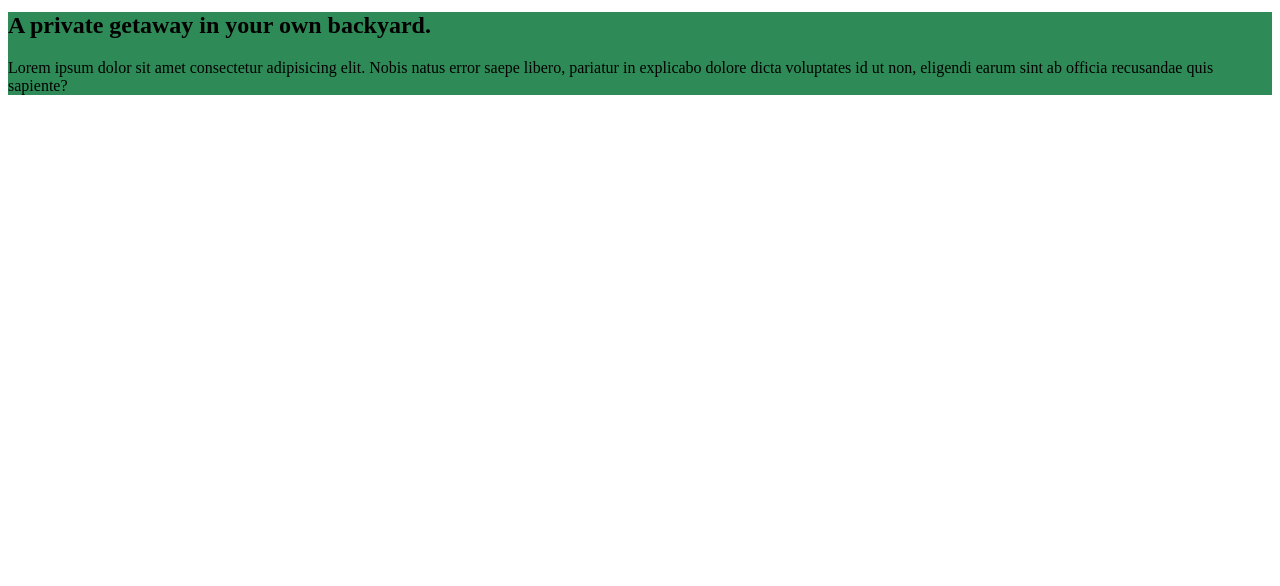
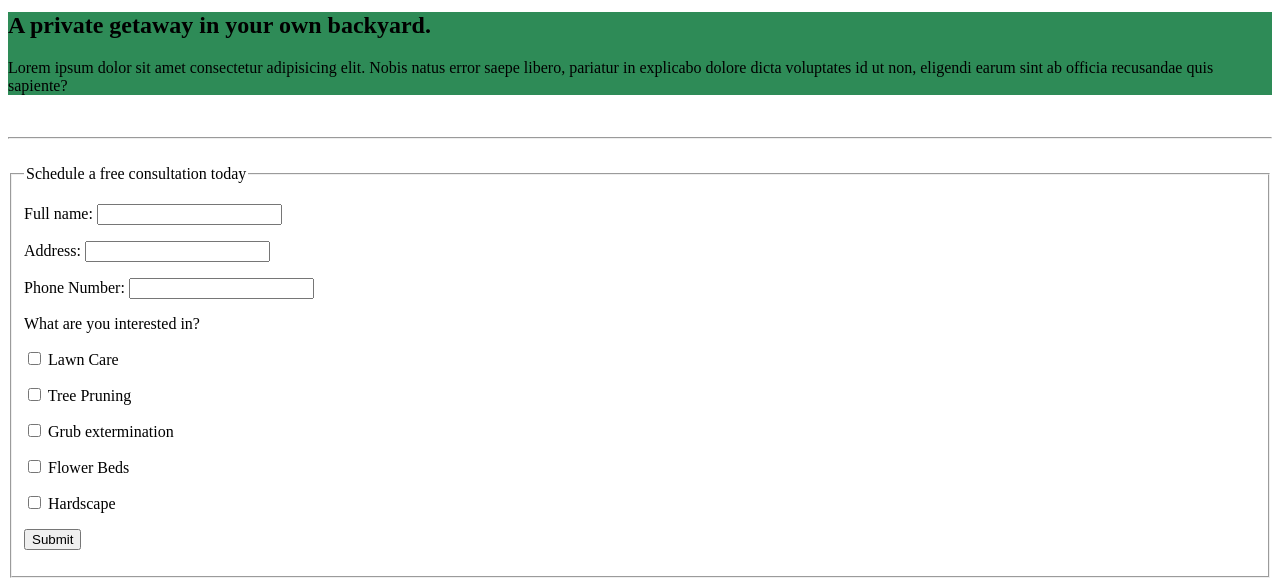
Before and after one commit to DavidBehrmann/htmlrecap, a plain HTML site: page index.html in a window 1280 px wide. Shown: the part 477-1063 px from the top of the page. Before the commit the page ends 800 px from the top, so only its background shows below. Drawn offline with Linux system fonts and the light colour scheme.

Commit message:
finished website

```diff
--- a/index.html
+++ b/index.html
@@ -26,8 +26,68 @@
         <h2>A private getaway in your own backyard.</h2>
         <p>Lorem ipsum dolor sit amet consectetur adipisicing elit. Nobis natus error saepe libero, pariatur in explicabo dolore dicta voluptates id ut non, eligendi earum sint ab officia recusandae quis sapiente?</p>
     </div>
+<br/>
+    <hr/>
+<br/>
+
+<div>
+    <form>
+        <fieldset>
+            <legend>Schedule a free consultation today</legend>
+            <p>
+            <label>
+                Full name:
+                <input/>
+            </label>
+            </p>
+            <p>
+                <label>
+                    Address:
+                    <input/>
+                </label>
+            </p>
+
+            <p>
+                <label>Phone Number:
+                    <input type="number"/>
+                </label>
+            </p>
 
 
+            <p>What are you interested in?    </p>
+            <p>
+                <input type="checkbox" name="interest"
+                id="lawn care" value="lawn care"/>
+                <label for="lawn care">Lawn Care</label>
+            </p>
+            <p>
+                <input type="checkbox" name="interest"
+                id="tree" value="tree"/>
+                <label for="tree">Tree Pruning</label>
+            </p>
+            <p>
+                <input type="checkbox" name="interest"
+                id="grub" value="grub"/>
+                <label for="grub">Grub extermination</label>
+            </p>
+            <p>
+                <input type="checkbox" name="interest"
+                id="flower" value="flower"/>
+                <label for="flower">Flower Beds</label>
+            </p>
+            <p>
+                <input type="checkbox" name="interest"
+                id="stone" value="stone"/>
+                <label for="stone">Hardscape</label>
+            </p>
+
+            <p>
+                <button type="submit">Submit</button>
+            </p>
+        </fieldset>
+    </form>
+
+</div>
 
 
 
```
